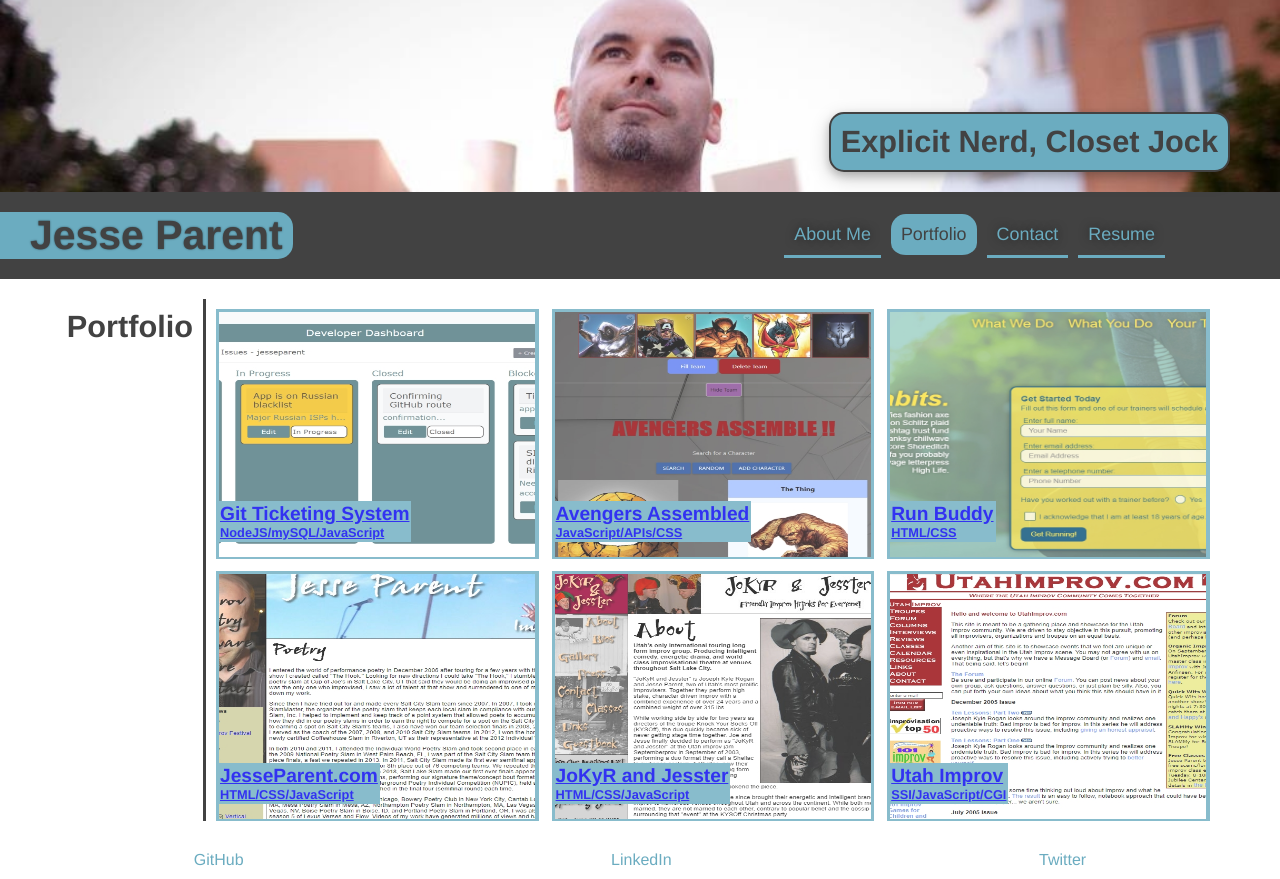
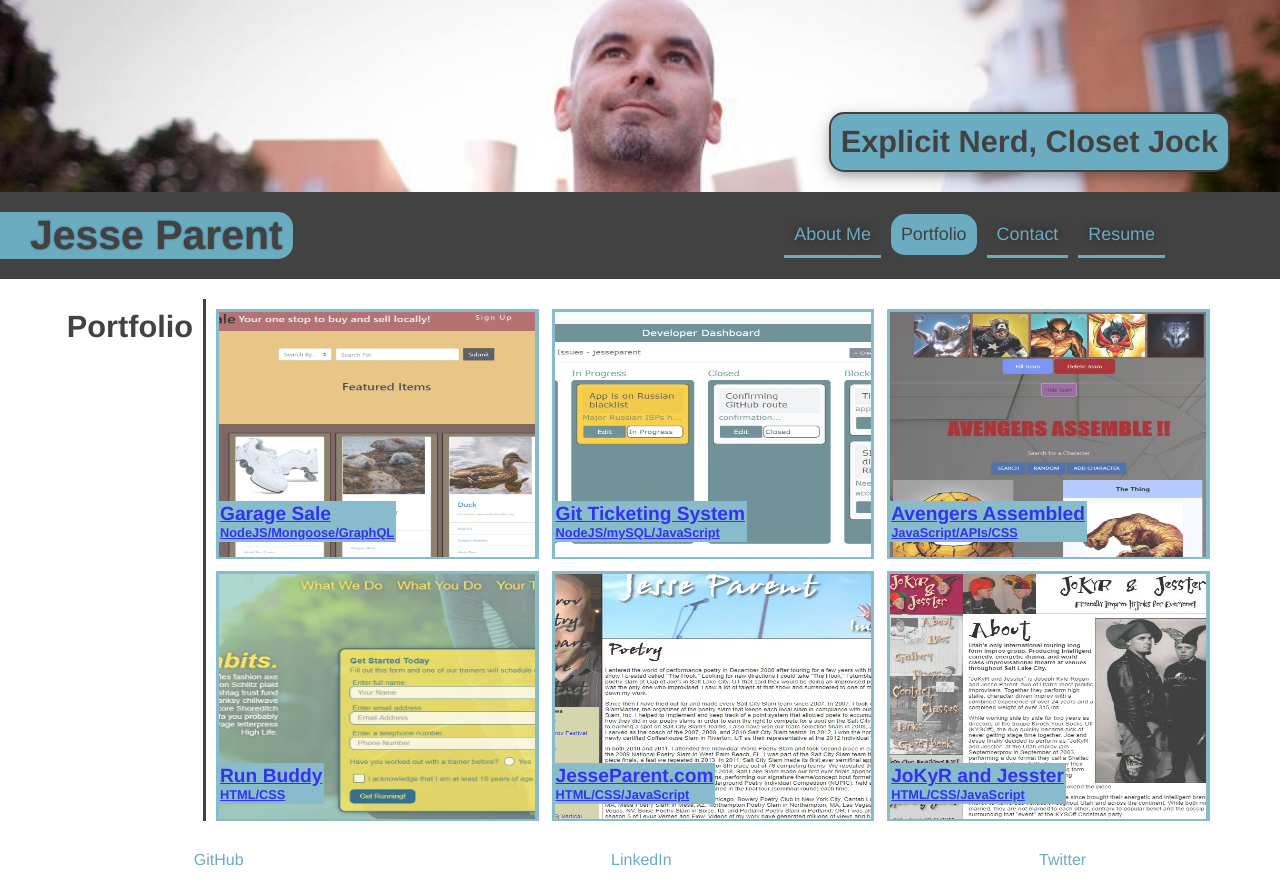
Before and after one commit to jesseparent/react-portfolio, a React (Create React App) app: page / in a window 1280 px wide. Both pictures are taken after a click on the item "Portfolio". Built offline with nearby package versions, Linux system fonts and the light colour scheme.

Commit message:
project 3

```diff
--- a/src/components/Portfolio/index.js
+++ b/src/components/Portfolio/index.js
@@ -1,55 +1,55 @@
 import React from 'react';
 import Project from '../Project';
 
-import bgWork1 from '../../assets/images/work-git-ticket.jpg';
-import bgWork2 from '../../assets/images/work-avengers.jpg';
-import bgWork3 from '../../assets/images/work-runbuddy.jpg';
-import bgWork4 from '../../assets/images/work-jesseparent.jpg';
-import bgWork5 from '../../assets/images/work-jnj.jpg';
-import bgWork6 from '../../assets/images/work-utahimprov.jpg';
+import bgWork1 from '../../assets/images/work-garage-sale.jpg';
+import bgWork2 from '../../assets/images/work-git-ticket.jpg';
+import bgWork3 from '../../assets/images/work-avengers.jpg';
+import bgWork4 from '../../assets/images/work-runbuddy.jpg';
+import bgWork5 from '../../assets/images/work-jesseparent.jpg';
+import bgWork6 from '../../assets/images/work-jnj.jpg';
 
 function Portfolio() {
 
   const projects = [
     {
+      name: 'Garage Sale',
+      url: 'https://garage-sale-project.herokuapp.com/',
+      bgStyle: {
+        backgroundImage: "url( " + bgWork1 + ")"
+      },
+      technologies: 'NodeJS/Mongoose/GraphQL',
+      id: 1
+    },
+    {
       name: 'Git Ticketing System',
       url: 'https://git-ticketing-system.herokuapp.com/',
       bgStyle: {
-        backgroundImage: "url( " + bgWork1 + ")"
+        backgroundImage: "url( " + bgWork2 + ")"
       },
       technologies: 'NodeJS/mySQL/JavaScript',
-      id: 1
+      id: 2
     },
     {
       name: 'Avengers Assembled',
       url: 'https://jesseparent.github.io/avengersassembled/',
       bgStyle: {
-        backgroundImage: "url( " + bgWork2 + ")"
+        backgroundImage: "url( " + bgWork3 + ")"
       },
       technologies: 'JavaScript/APIs/CSS',
-      id: 2
+      id: 3
     },
     {
       name: 'Run Buddy',
       url: 'https://jesseparent.github.io/run-buddy/',
       bgStyle: {
-        backgroundImage: "url( " + bgWork3 + ")"
+        backgroundImage: "url( " + bgWork4 + ")"
       },
       technologies: 'HTML/CSS',
-      id: 3
+      id: 4
     },
     {
       name: 'JesseParent.com',
       url: 'http://www.jesseparent.com',
-      bgStyle: {
-        backgroundImage: "url( " + bgWork4 + ")"
-      },
-      technologies: 'HTML/CSS/JavaScript',
-      id: 4
-    },
-    {
-      name: 'JoKyR and Jesster',
-      url: 'http://www.jokyrandjesster.com',
       bgStyle: {
         backgroundImage: "url( " + bgWork5 + ")"
       },
@@ -57,14 +57,14 @@ function Portfolio() {
       id: 5
     },
     {
-      name: 'Utah Improv',
-      url: 'https://web.archive.org/web/20060103065142/http://www.utahimprov.com/',
+      name: 'JoKyR and Jesster',
+      url: 'http://www.jokyrandjesster.com',
       bgStyle: {
         backgroundImage: "url( " + bgWork6 + ")"
       },
-      technologies: 'SSI/JavaScript/CGI',
+      technologies: 'HTML/CSS/JavaScript',
       id: 6
-    },
+    }
   ];
 
   return (
```
Also changed, not shown: src/assets/images/work-garage-sale.jpg (added).
